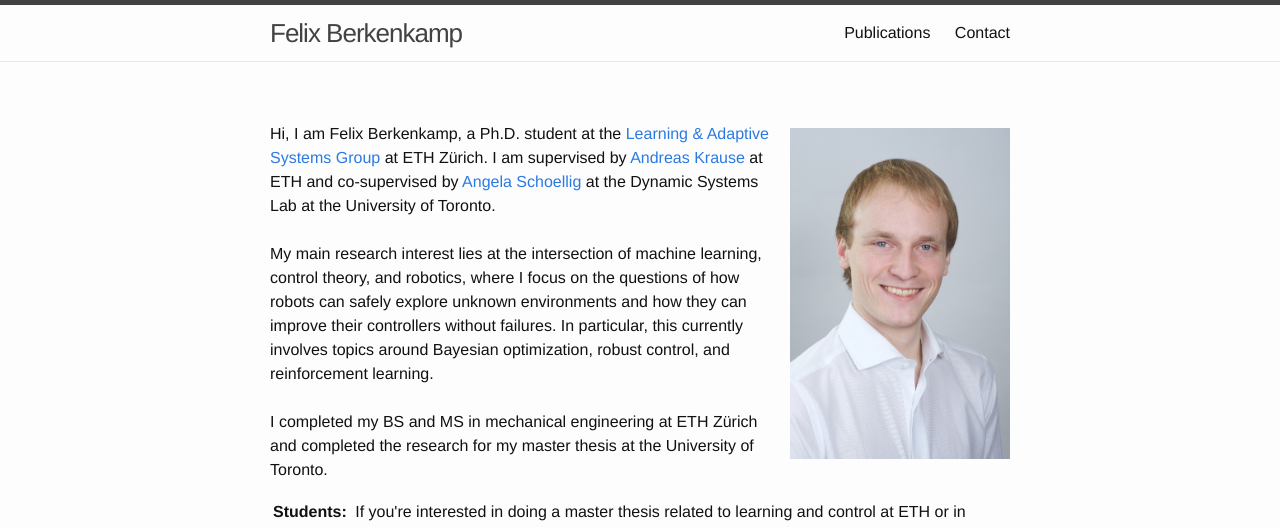
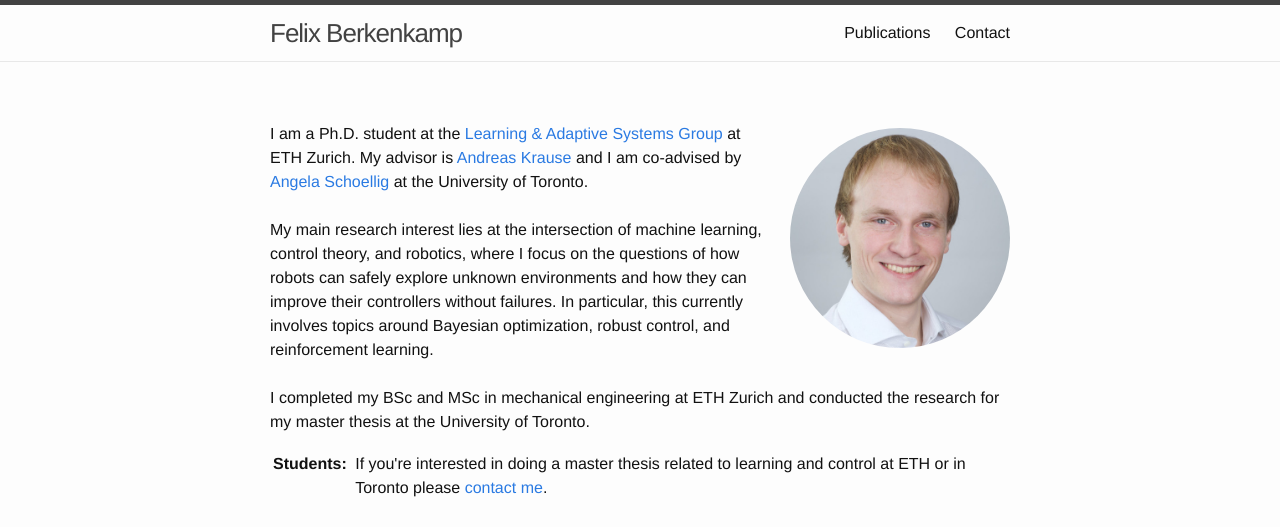
Before and after one commit to befelix/befelix.github.io, a Jekyll site: the page built from _pages/index.html, in a window 1280 px wide. Shown: the top 527 px of the page. Built offline with Jekyll 4.4.1, drawn with Linux system fonts in a browser that asks for light colours; nearby versions of some CDN libraries; comment, search, counter and statistics services are not loaded.

Commit message:
Update front page description

```diff
--- a/_includes/css/about.css
+++ b/_includes/css/about.css
@@ -1,12 +1,14 @@
 
 /* About */
 .portrait {
+  border-radius: 50%;
   float: right;
-  width: 220px;
-  max-width: 50%;
+  margin-bottom: 0.2em;
   margin-left: 1em;
   margin-top: 0.4em;
-  margin-bottom: 0.2em;
+  max-width: 50%;
+  min-width: 100px;
+  width: 220px;
 }
 
 .about td {
--- a/_pages/index.html
+++ b/_pages/index.html
@@ -14,14 +14,14 @@ css:
   <img class="portrait" src="{{ site.baseurl }}/assets/img/portrait.jpg" alt="Felix Berkenkamp portrait"/>
 
   <p>
-    Hi, I am Felix Berkenkamp, a Ph.D. student at the <a href="https://las.ethz.ch" target="_blank">Learning &amp; Adaptive Systems Group</a> at ETH Zürich.
-    I am supervised by <a href="https://las.ethz.ch/krausea" target="_blank">Andreas Krause</a> at ETH and co-supervised by <a href="http://www.dynsyslab.org/prof-angela-schoellig/" target="_blank">Angela Schoellig</a> at the Dynamic Systems Lab at the University of Toronto.
+    I am a Ph.D. student at the <a href="https://las.ethz.ch" target="_blank">Learning &amp; Adaptive Systems Group</a> at ETH Zurich.
+    My advisor is <a href="https://las.ethz.ch/krausea" target="_blank">Andreas Krause</a> and I am co-advised by <a href="http://www.dynsyslab.org/prof-angela-schoellig/" target="_blank">Angela Schoellig</a> at the University of Toronto.
     <br><br>
 
     My main research interest lies at the intersection of machine learning, control theory, and robotics, where I focus on the questions of how robots can safely explore unknown environments and how they can improve their controllers without failures. In particular, this currently involves topics around Bayesian optimization, robust control, and reinforcement learning.
 
     <br><br>
-    I completed my BS and MS in mechanical engineering at ETH Zürich and completed the research for my master thesis at the University of Toronto.
+    I completed my BSc and MSc in mechanical engineering at ETH Zurich and conducted the research for my master thesis at the University of Toronto.
 
     <br>
     <table>
```
Also changed, not shown: assets/img/portrait.jpg.
